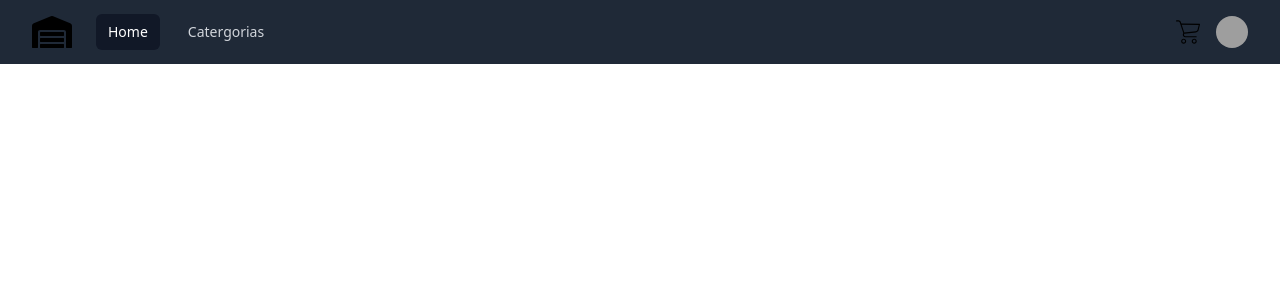
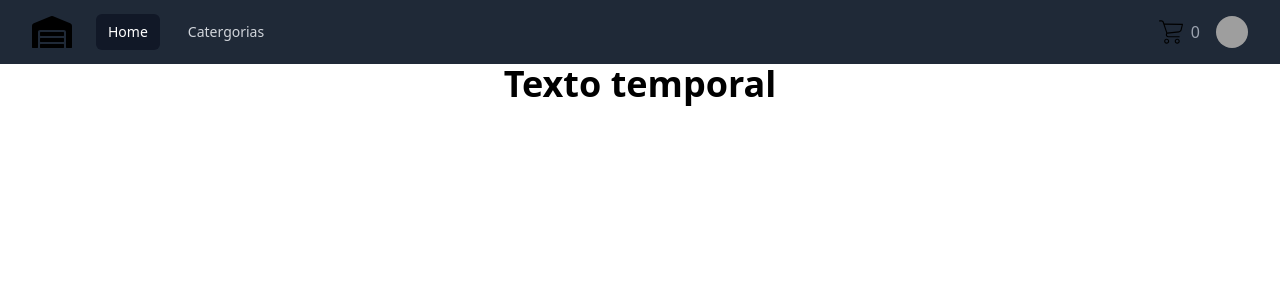
Before and after one commit to MaxiArce/React-E-commerce, a React (Create React App) app: page / in a window 1280 px wide. Shown: the top 300 px of the page. Built offline with nearby package versions, Linux system fonts and the light colour scheme; grey boxes are pictures that could not be loaded.

Commit message:
add CartWidget & ItemListContainer

```diff
--- a/src/App.js
+++ b/src/App.js
@@ -1,10 +1,12 @@
 import React from 'react';
 import NavBar from './components/NavBar'
+import ItemListContainer from './components/ItemListContainer'
 
 const App = () => {
     return (
         <header>
             <NavBar/>
+            <ItemListContainer greeting="Texto temporal"/>
         </header>
         )
 }
--- /dev/null
+++ b/src/components/CartWidget.js
@@ -0,0 +1,14 @@
+import React from 'react';
+import { ReactComponent as CartIcon } from '../images/cart.svg';
+
+
+const CartWidget = () => {
+    return(
+        <button className="bg-white-800 flex flex-row p-1 rounded-full text-gray-400 hover:text-white focus:outline-none focus:ring-2 focus:ring-offset-2 focus:ring-offset-gray-800 focus:ring-white">
+            <CartIcon className="h-6 w-6" />
+            <span className="ml-2">0</span>
+        </button>
+    )
+}
+
+export default CartWidget
--- /dev/null
+++ b/src/components/ItemListContainer.js
@@ -0,0 +1,12 @@
+import React from 'react';
+
+const ItemListContainer = ({greeting}) => {
+    return(
+        <div className="h-screen">
+            {/* Recibe greeting por prop */}
+            <h1 className="font-bold text-4xl text-center">{greeting}</h1>
+        </div>
+    )
+}
+
+export default ItemListContainer
--- a/src/components/NavBar.js
+++ b/src/components/NavBar.js
@@ -1,8 +1,6 @@
 import React from 'react';
 import { ReactComponent as BrandLogo } from '../images/logo.svg';
-import { ReactComponent as CartIcon } from '../images/cart.svg';
-
-
+import CartWidget from './CartWidget'
 
 const NavBar = () => {
     return (
@@ -46,10 +44,8 @@ const NavBar = () => {
 
                     {/* Cart + Profile */}
                     <div className="absolute inset-y-0 right-0 flex items-center pr-2 sm:static sm:inset-auto sm:ml-6 sm:pr-0">
-                        {/* Cart */}
-                        <button className="bg-white-800 p-1 rounded-full text-gray-400 hover:text-white focus:outline-none focus:ring-2 focus:ring-offset-2 focus:ring-offset-gray-800 focus:ring-white">
-                            <CartIcon className="h-6 w-6" />
-                        </button>
+                        {/* Cart Widget */}
+                        <CartWidget/>
                         {/* Profile dropdown */}
                         <div className="ml-3 relative">
                             <div>
```
